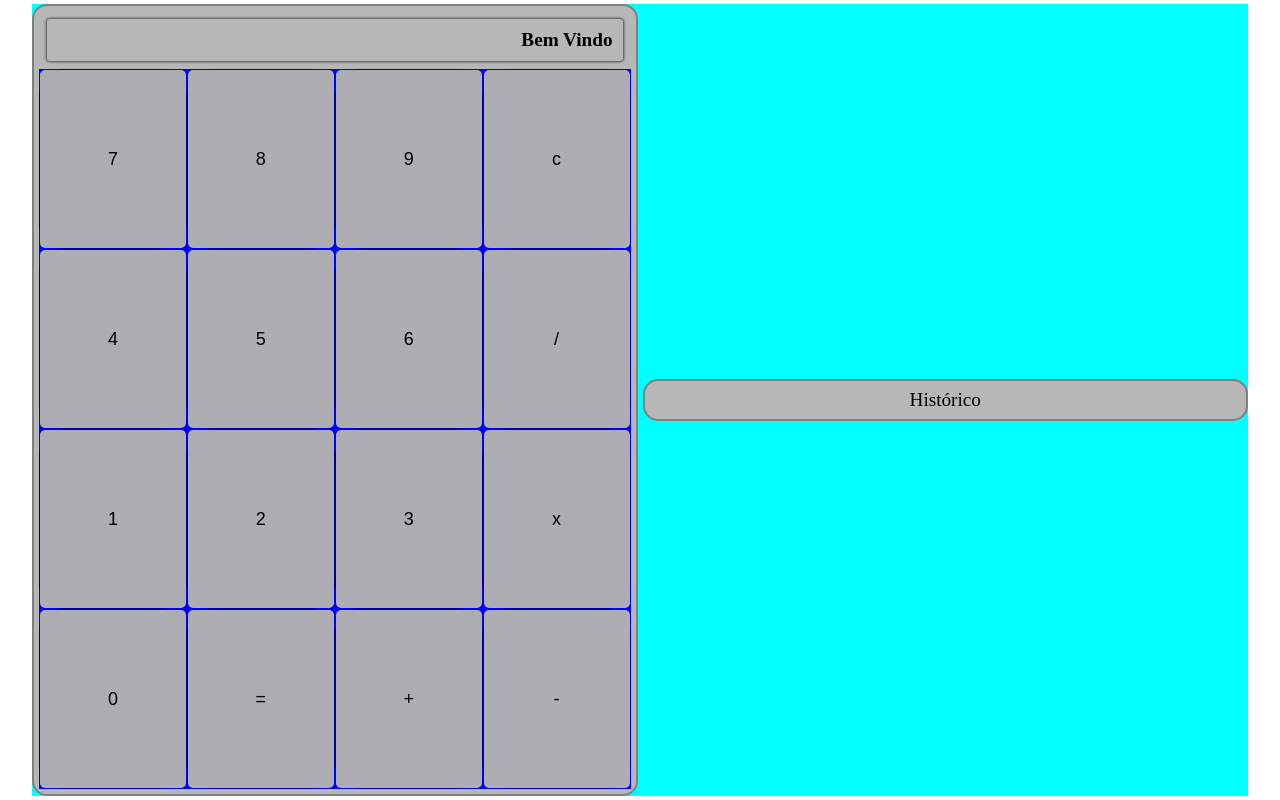
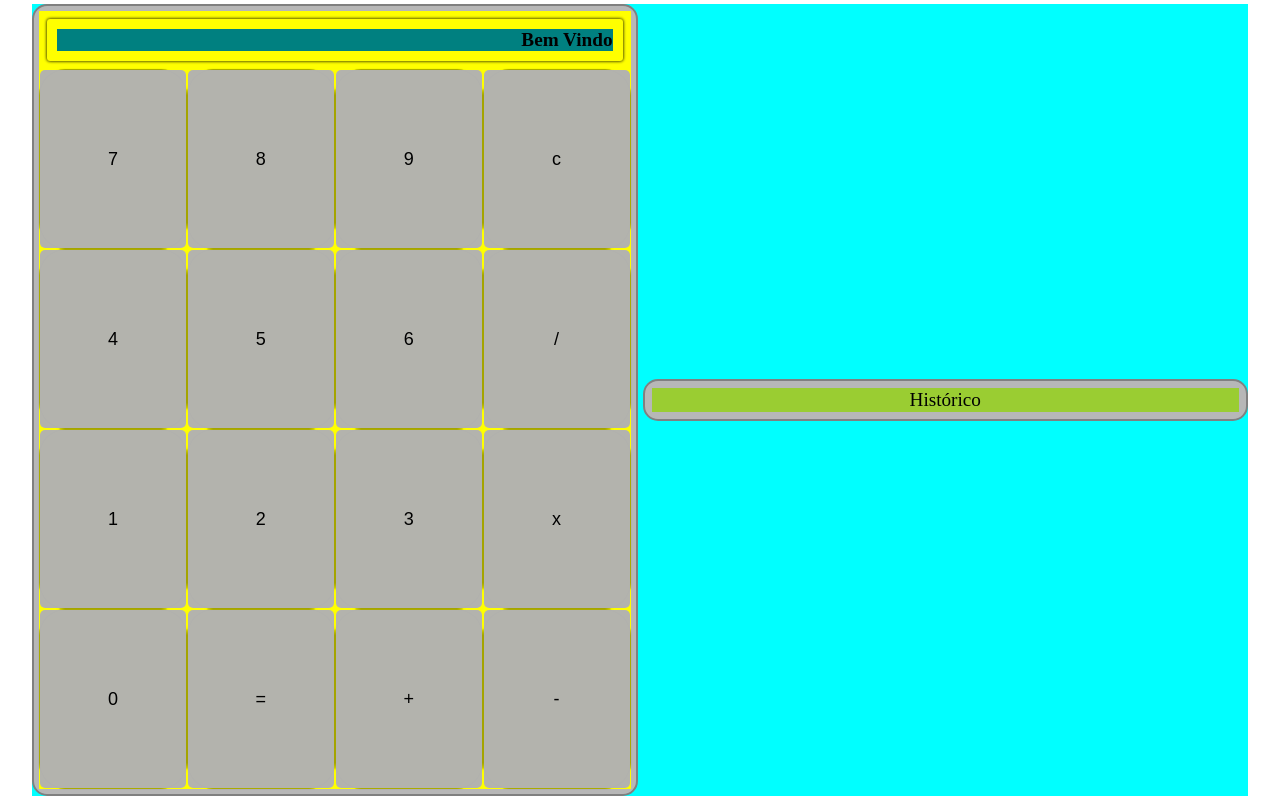
Before and after one commit to Joenck91/calc, a plain HTML site: page index.html in a window 1280 px wide. Drawn offline with Linux system fonts and the light colour scheme.

Commit message:
adicionado cores para identificar box com tamanho errado

```diff
--- a/style.css
+++ b/style.css
@@ -166,6 +166,18 @@ button:hover {/*Efeito quando mouse passa por cima dos botões clicáveis*/
         height: 99%;
         width: 99%;
     }
+    thead{
+        background-color: yellowgreen;
+    }
+    .calcTable tr{
+        background-color: yellow;
+    }
+    .visorPai{
+        background-color: violet;
+    }
+    .visor{
+        background-color: teal;
+    }
     .calcTable{
         width: 50%;
         height: 100%;
```
